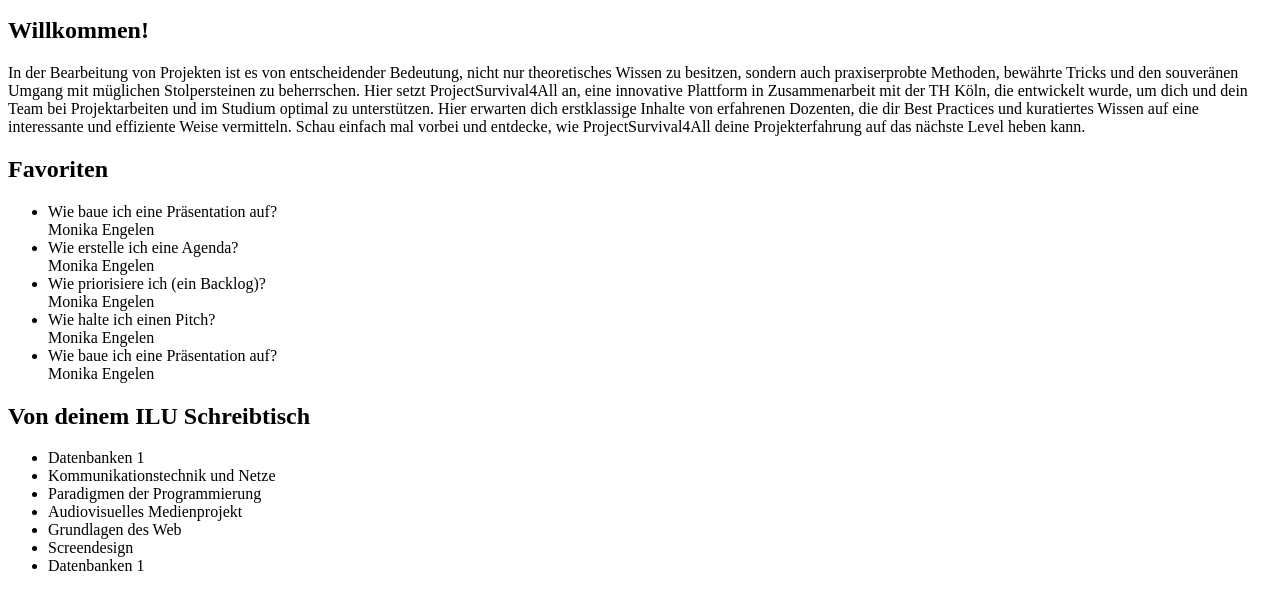
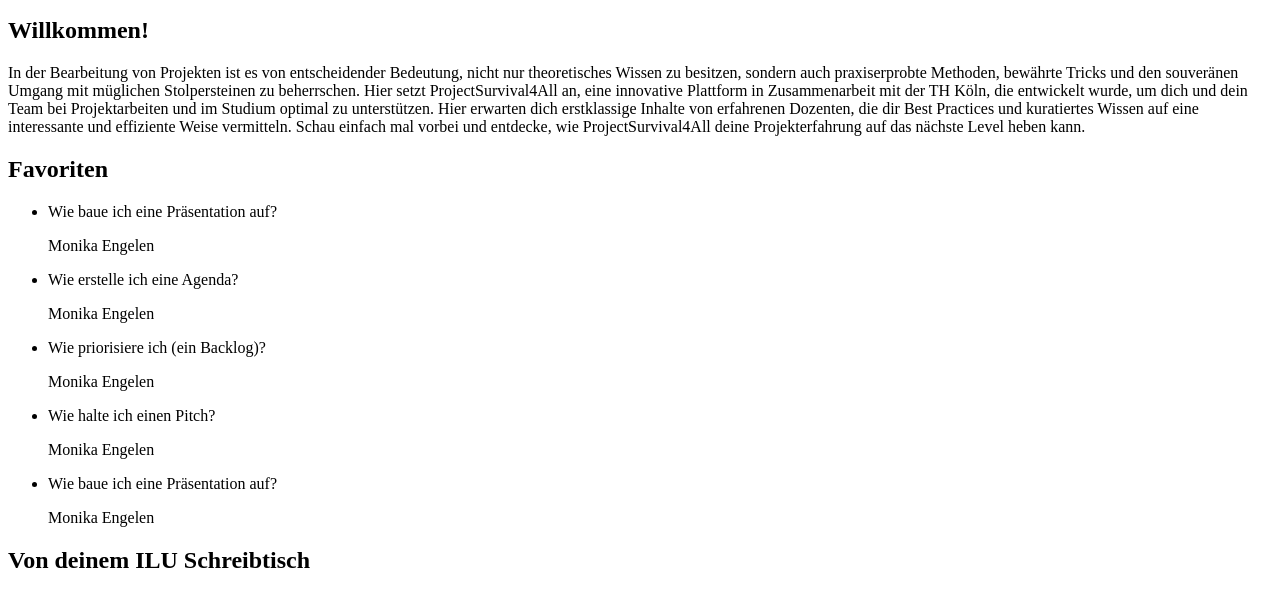
Before and after one commit to mi-classroom/fd-html-und-css-apepeoglu, a plain HTML site: page index.html in a window 1280 px wide. Shown: the part 133-723 px from the top of the page. Drawn offline with Linux system fonts and the light colour scheme.

Commit message:
Implementierung Mockup 2 angepasst

```diff
--- a/index.html
+++ b/index.html
@@ -33,11 +33,26 @@
         <section>
             <h2>Favoriten</h2>
             <ul>
-                <li>Wie baue ich eine Präsentation auf? <br> Monika Engelen</li>
-                <li>Wie erstelle ich eine Agenda? <br> Monika Engelen</li>
-                <li>Wie priorisiere ich (ein Backlog)? <br> Monika Engelen</li>
-                <li>Wie halte ich einen Pitch? <br> Monika Engelen</li>
-                <li>Wie baue ich eine Präsentation auf? <br> Monika Engelen</li>
+                <li>
+                    <p>Wie baue ich eine Präsentation auf?</p>
+                    <p>Monika Engelen</p>
+                </li>
+                <li>
+                    <p>Wie erstelle ich eine Agenda?</p>
+                    <p>Monika Engelen</p>
+                </li>
+                <li>
+                    <p>Wie priorisiere ich (ein Backlog)?</p>
+                    <p>Monika Engelen</p>
+                </li>
+                <li>
+                    <p>Wie halte ich einen Pitch?</p>
+                    <p>Monika Engelen</p>
+                </li>
+                <li>
+                    <p>Wie baue ich eine Präsentation auf?</p>
+                    <p>Monika Engelen</p>
+                </li>
             </ul>
         </section>
         <section>
```
